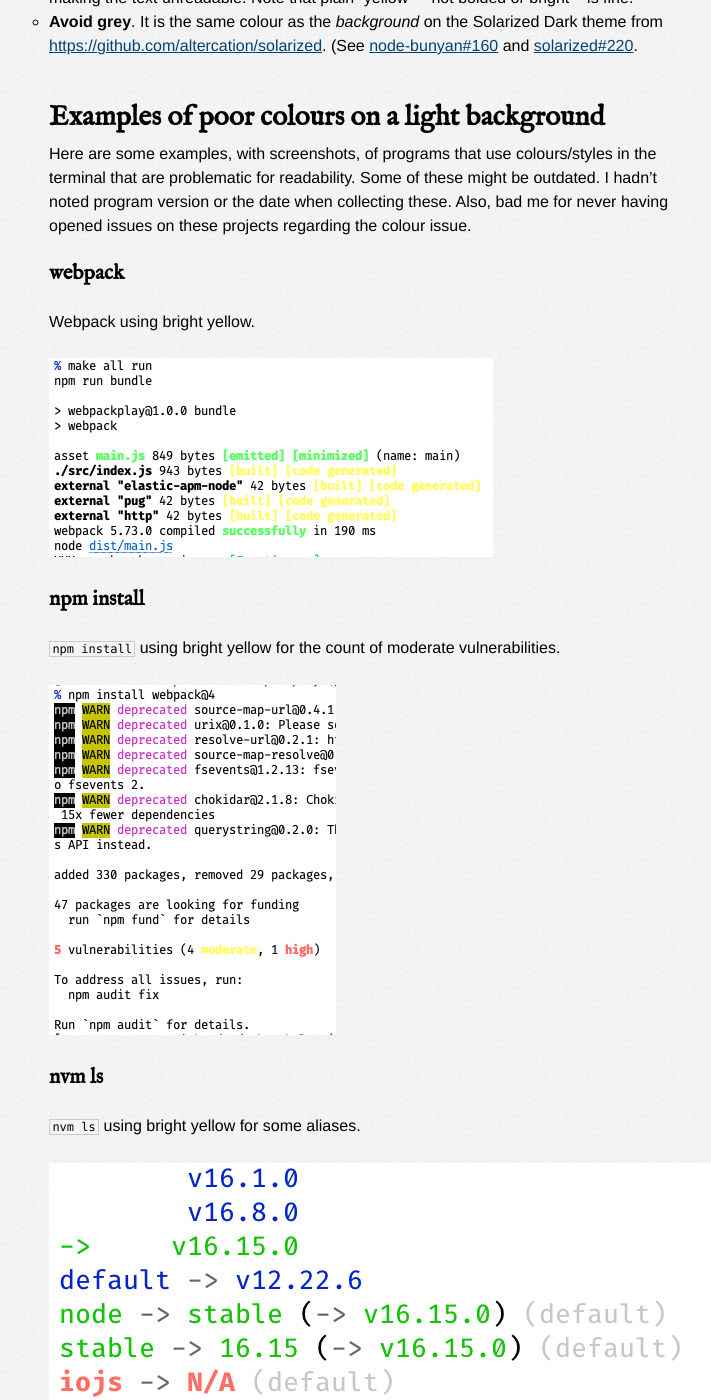
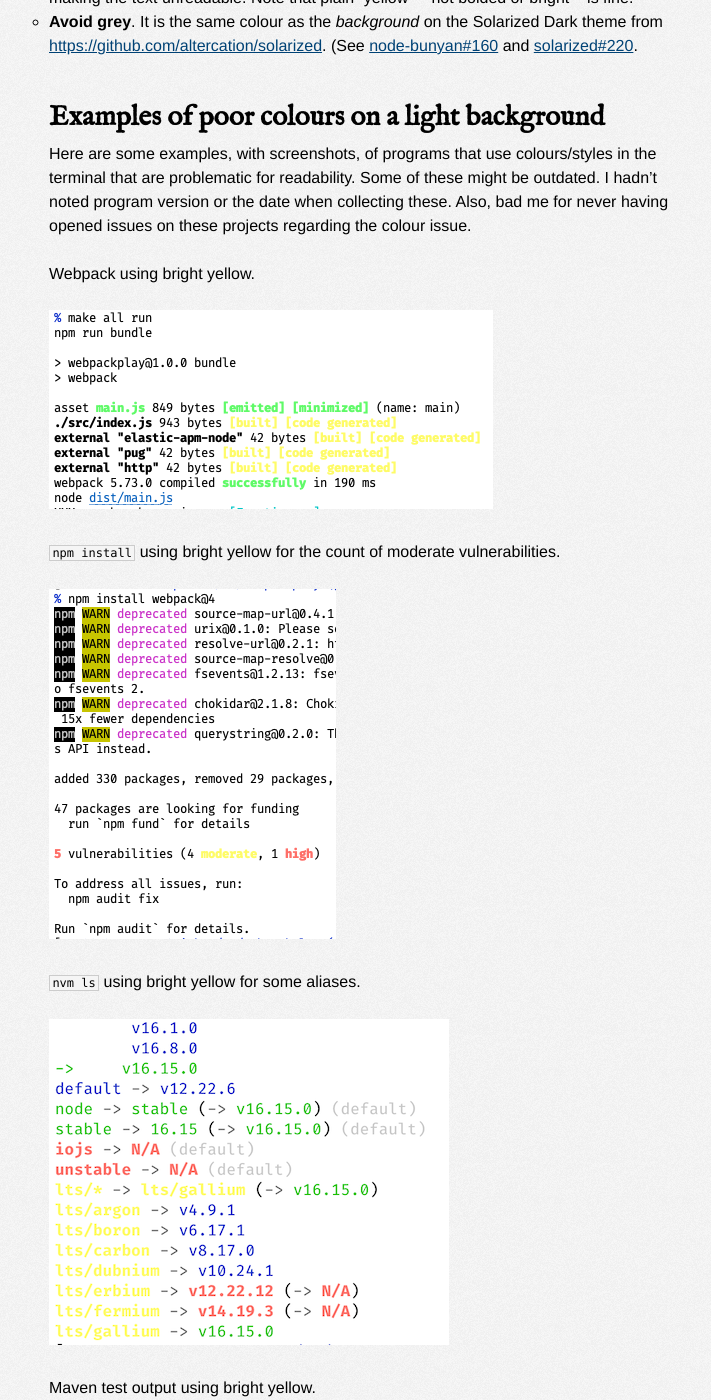
Before and after one commit to trentm/trentm.github.com, a Jekyll site: the page built from _posts/2024-09-30-choosing-readable-ansi-colors-for-clis.markdown, in a window 1280 px wide and 1400 px high, scrolled down 749 px. Shown: the whole window, without its empty margins (266-977 px from the left). Built offline with Jekyll 4.4.1, drawn with Linux system fonts in a browser that asks for light colours; some of the changed text lies outside the part shown.

Commit message:
style tweaks on ansi color post

```diff
--- a/_posts/2024-09-30-choosing-readable-ansi-colors-for-clis.markdown
+++ b/_posts/2024-09-30-choosing-readable-ansi-colors-for-clis.markdown
@@ -23,31 +23,21 @@
 
 Here are some examples, with screenshots, of programs that use colours/styles in the terminal that are problematic for readability. Some of these might be outdated. I hadn't noted program version or the date when collecting these. Also, bad me for never having opened issues on these projects regarding the colour issue.
 
-### webpack
-
 Webpack using bright yellow.
 
 ![webpack program using bright yellow](/img/ansi-color-webpack.png)
-
-### npm install
 
 `npm install` using bright yellow for the count of moderate vulnerabilities.
 
 ![npm using bright yellow for a moderate vulnerability](/img/ansi-color-npm.png)
 
-### nvm ls
-
 `nvm ls` using bright yellow for some aliases.
 
 !['nvm ls' using bright yellow](/img/ansi-color-nvm.png)
 
-### maven test output
-
 Maven test output using bright yellow.
 
 ![maven test output using bright yellow](/img/ansi-color-maven.png)
-
-### az login
 
 `az login` using bright yellow.
 `az` is the [Azure CLI](https://learn.microsoft.com/en-us/cli/azure/)
```
Also changed, not shown: img/ansi-color-az.png, img/ansi-color-maven.png, img/ansi-color-nvm.png.
